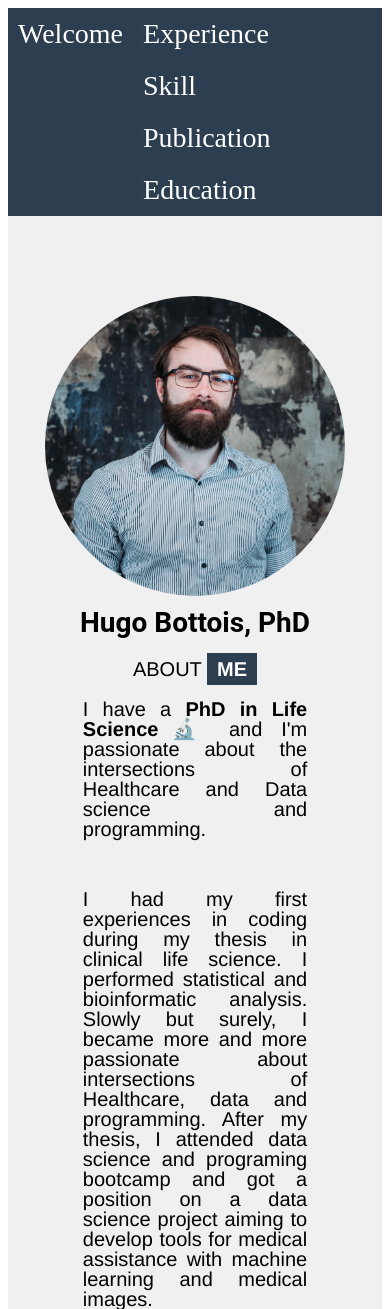
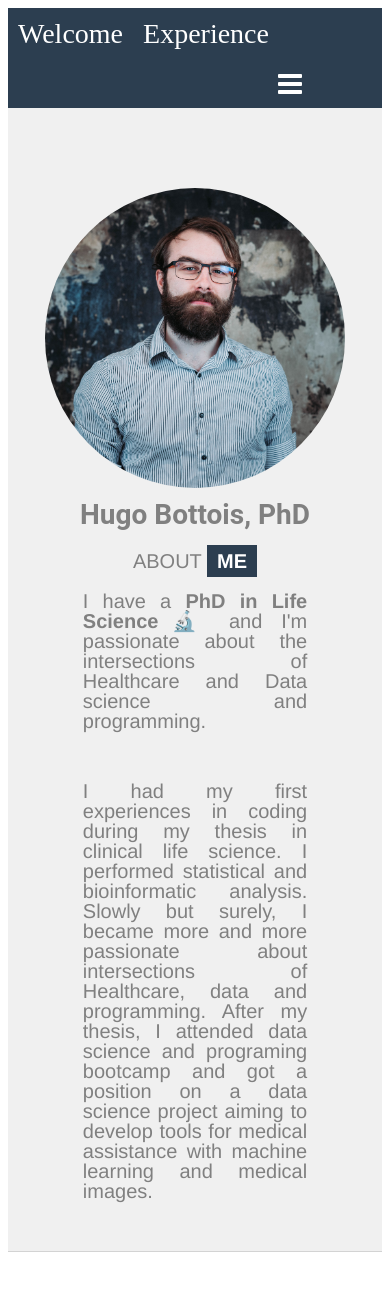
Before and after one commit to hbiom/profile, a PHP site: page / in a window 390 px wide; the page is wider, and only the part inside the window is pictured. Shown: the top 1309 px of that part. Run offline with PHP 8.4, Linux system fonts and the light colour scheme; some libraries are stand-ins or nearby versions.

Commit message:
responsive navbar

```diff
--- a/component/topnav.css
+++ b/component/topnav.css
@@ -27,3 +27,54 @@
 nav {
   padding-right:50px;
 }
+
+
+.subtopnav {
+  background-color: #2c3e50;
+  overflow: hidden;
+}
+
+/* Style the links inside the navigation bar */
+.subtopnav a {
+  float: left;
+  color:white;
+  text-align: center;
+  padding: 10px 10px;
+  text-decoration: none;
+  font-size: 28px;
+}
+
+/* Change the color of links on hover */
+.subtopnav a:hover {
+  background-color: #ddd;
+  color: black;
+}
+
+/* Hide the link that should open and close the topnav on small screens */
+.subtopnav .icon {
+  display: none;
+}
+
+
+@media screen and (max-width: 600px) {
+  .subtopnav a:not(:first-child) {display: none;}
+  .subtopnav a.icon {
+    float: right;
+    display: block;
+  }
+}
+
+/* The "responsive" class is added to the topnav with JavaScript when the user clicks on the icon. This class makes the topnav look good on small screens (display the links vertically instead of horizontally) */
+@media screen and (max-width: 600px) {
+  .subtopnav.responsive {position: relative;}
+  .subtopnav.responsive a.icon {
+    position: absolute;
+    right: 0;
+    top: 0;
+  }
+  .subtopnav.responsive a {
+    float: none;
+    display: block;
+    text-align: left;
+  }
+}
--- a/index.html
+++ b/index.html
@@ -4,6 +4,7 @@
     <meta charset="UTF-8">
     <link rel="stylesheet" href="https://use.fontawesome.com/releases/v5.6.3/css/all.css">
     <link rel="stylesheet" href="style.css">
+    <link rel="stylesheet" href="https://cdnjs.cloudflare.com/ajax/libs/font-awesome/4.7.0/css/font-awesome.min.css">
     <meta name="viewport" content="width=device-width, initial-scale=1">
   </head>
   <body>
@@ -11,13 +12,16 @@
         <div>
           <a href="#welcome">Welcome</a>
         </div>
-        <nav>
-          <a href="#experience">Experience</a>
-          <a href="#competence">Skill</a>
-          <a href="#publication">Publication</a>
-          <a href="#education">Education</a>
-        </nav>
+          <nav class="subtopnav" id="myTopnav">
+            <a href="#experience">Experience</a>
+            <a href="#competence">Skill</a>
+            <a href="#publication">Publication</a>
+            <a href="#education">Education</a>
+            <a href="javascript:void(0);" class="icon" onclick="myFunction()">
+              <i class="fa fa-bars"></i>
+          </nav>
       </div>
+
       <div class = "font-page">
         <div class = div-avatar>
           <img src="image/avatar2.jpg" alt="Bottois Hugo" class = "avatar">
@@ -258,3 +262,16 @@
     </footer>
   </body>
 </html>
+
+
+<script>
+
+  function myFunction() {
+  var x = document.getElementById("myTopnav");
+  if (x.className === "subtopnav") {
+    x.className += " responsive";
+  } else {
+    x.className = "subtopnav";
+  }
+}
+</script>
```
